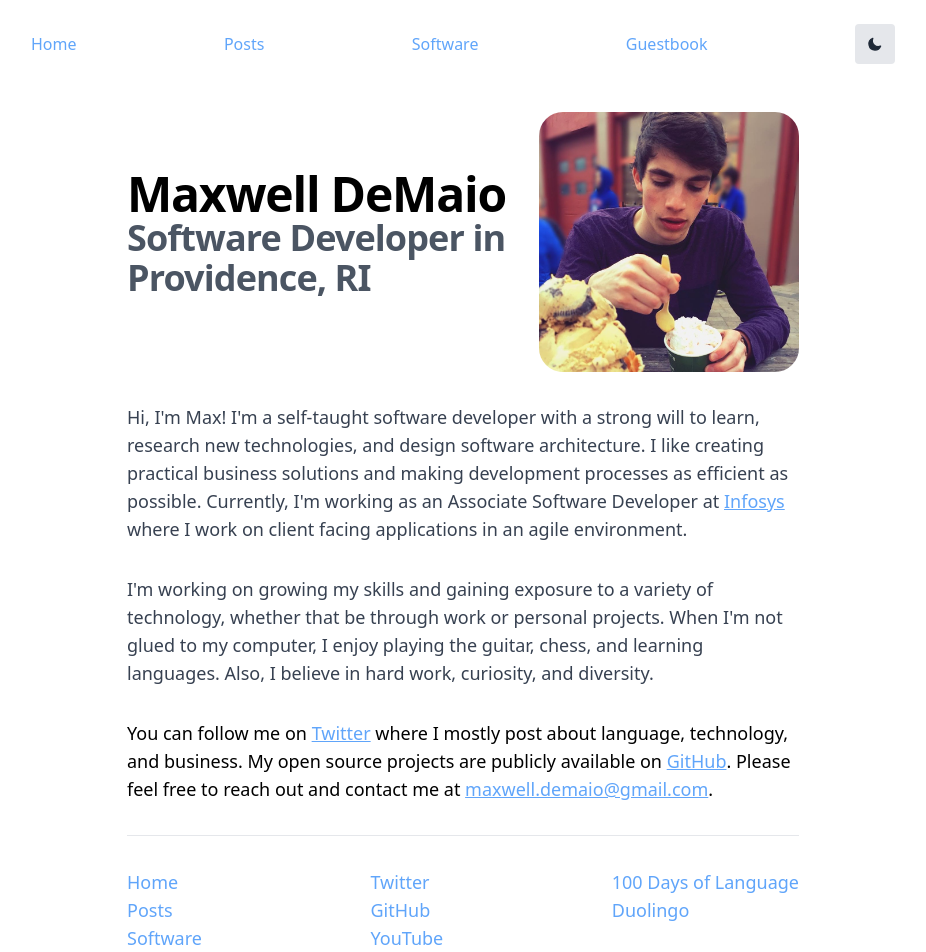
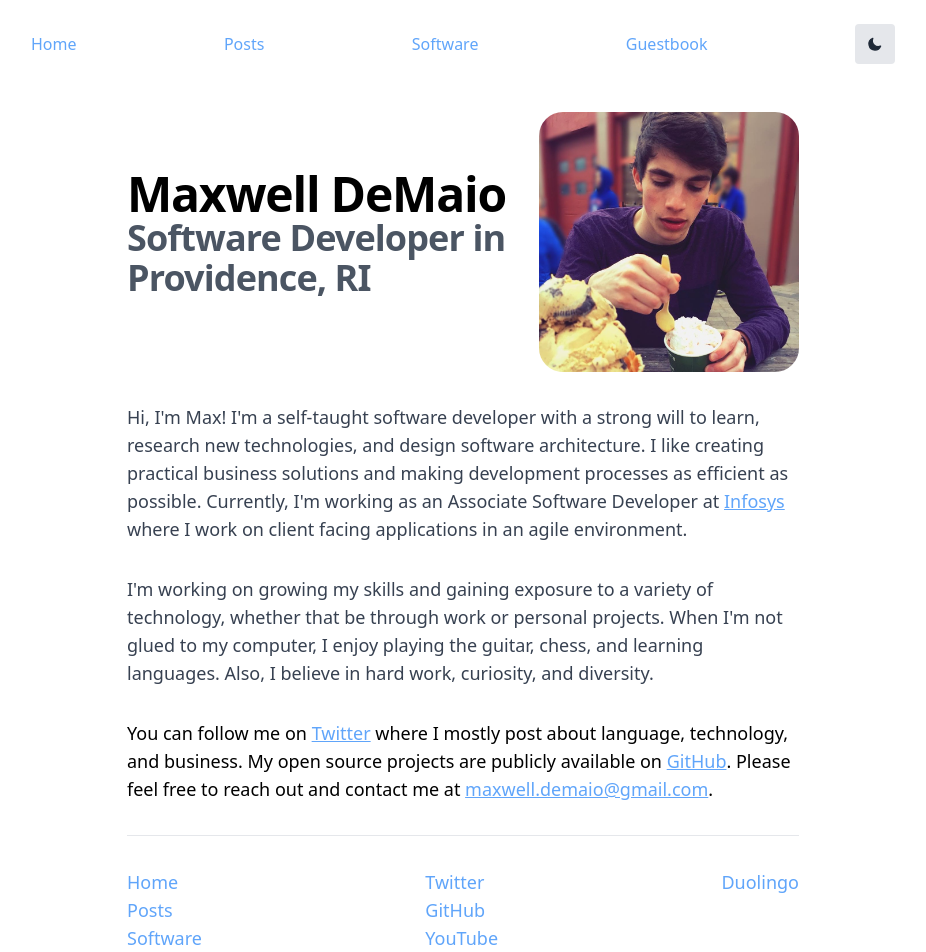
Before and after one commit to maxdemaio/max-nextjs, a Next.js app: page / in a window 1280 px wide. Shown: the top 952 px of the page, without its empty margins (177-1103 px from the left). Built offline with nearby package versions, Linux system fonts and the light colour scheme.

Commit message:
rm 100dol for now

```diff
--- a/components/FooterSocials.js
+++ b/components/FooterSocials.js
@@ -52,11 +52,6 @@ function FooterSocials() {
 
       <div>
         <div>
-          <Link href="/posts/100-days-of-korean">
-            <a className="my-nav-link">100 Days of Language</a>
-          </Link>
-        </div>
-        <div>
           <a
             className="my-nav-link"
             href="https://www.duolingo.com/profile/maxwelldemaio"
```
